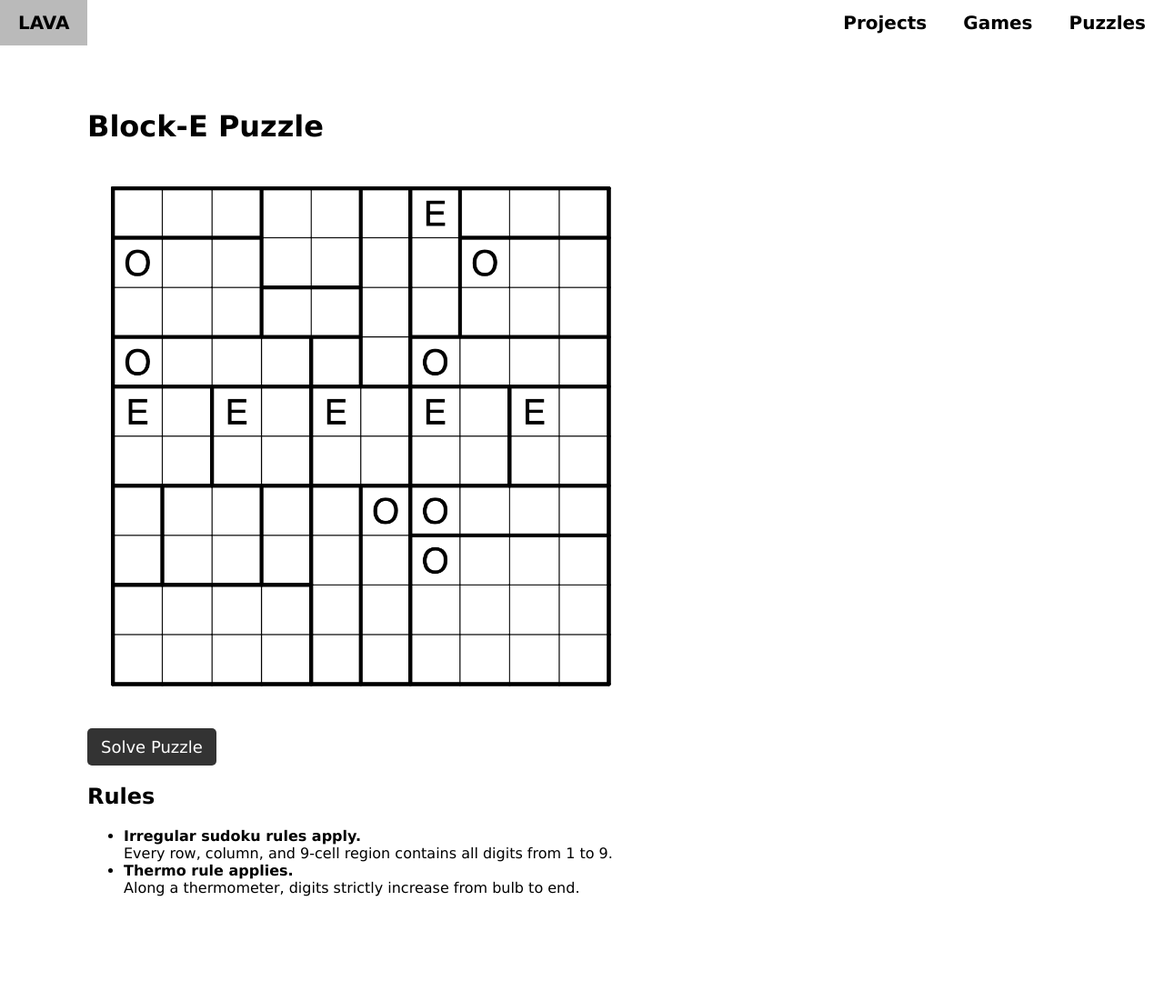
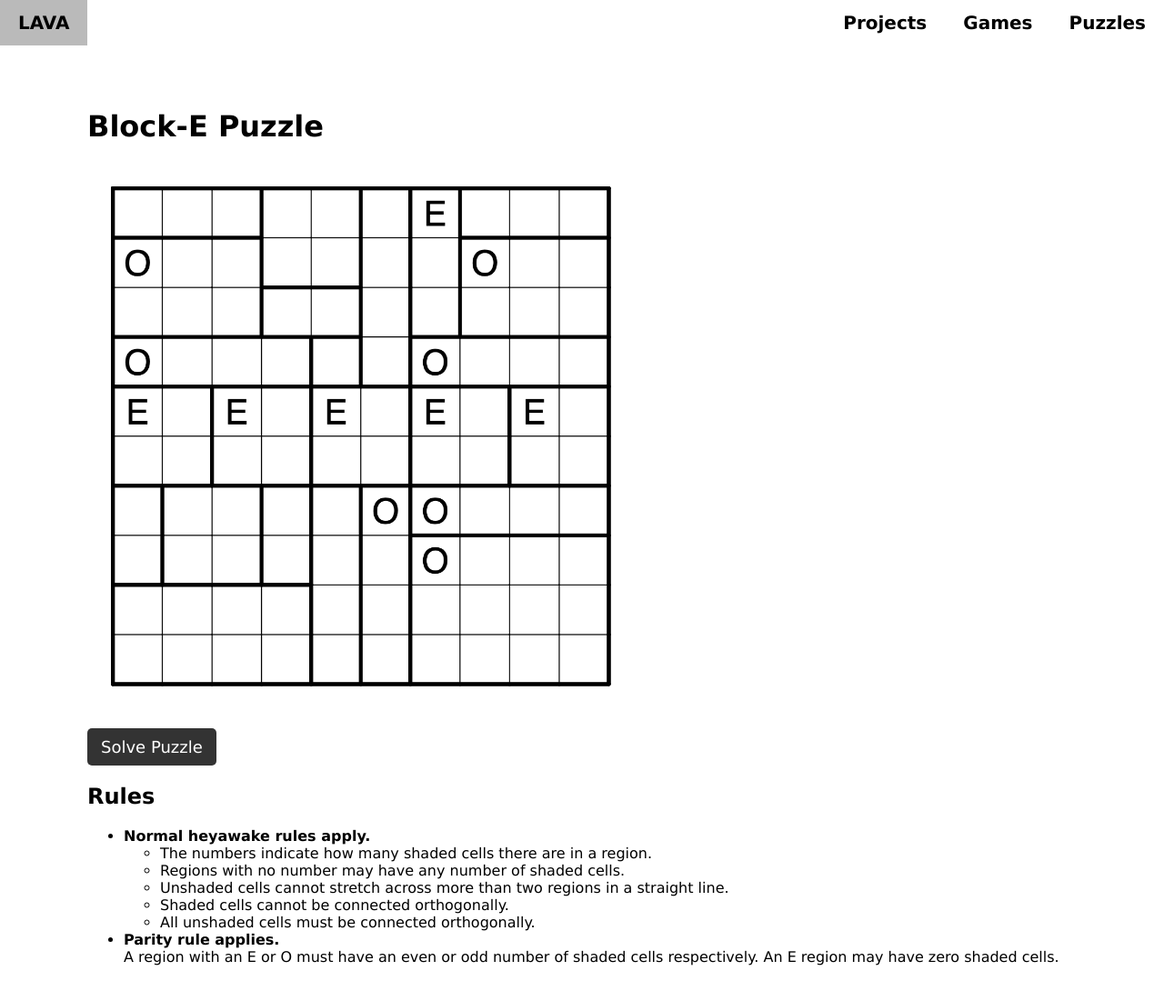
Before and after one commit to lavaloid/lavaloid.github.io, a Jekyll site: the page built from _puzzles/block-e-puzzle.md, in a window 1280 px wide and 1150 px high. Shown: the top 1101 px of the window at 91% size. Built offline with Jekyll 4.4.1, drawn with Linux system fonts in a browser that asks for light colours.

Commit message:
Fixed rules

```diff
--- a/_puzzles/block-e-puzzle.md
+++ b/_puzzles/block-e-puzzle.md
@@ -7,7 +7,11 @@ puzzle_link: https://git.io/J3dfu
 ---
 ## Rules
 
--   **Irregular sudoku rules apply.**
-    Every row, column, and 9-cell region contains all digits from 1 to 9.
--   **Thermo rule applies.**
-    Along a thermometer, digits strictly increase from bulb to end.
+-   **Normal heyawake rules apply.**
+    * The numbers indicate how many shaded cells there are in a region.
+    * Regions with no number may have any number of shaded cells.
+    * Unshaded cells cannot stretch across more than two regions in a straight line.
+    * Shaded cells cannot be connected orthogonally.
+    * All unshaded cells must be connected orthogonally.
+-   **Parity rule applies.**
+    A region with an E or O must have an even or odd number of shaded cells respectively. An E region may have zero shaded cells.
```
